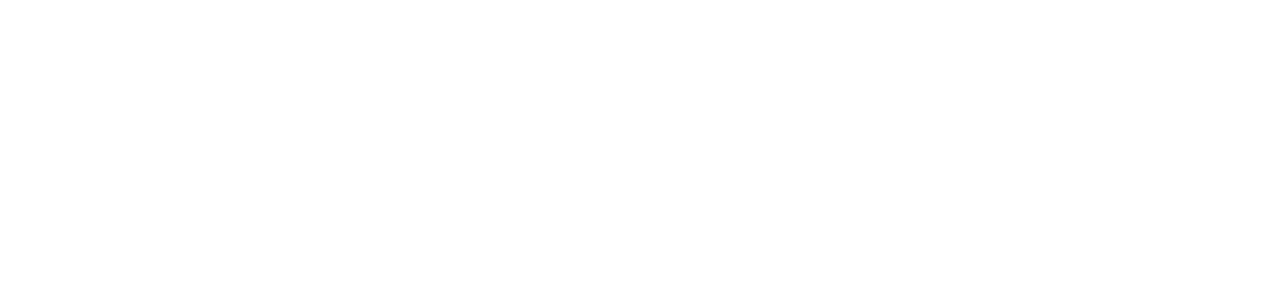
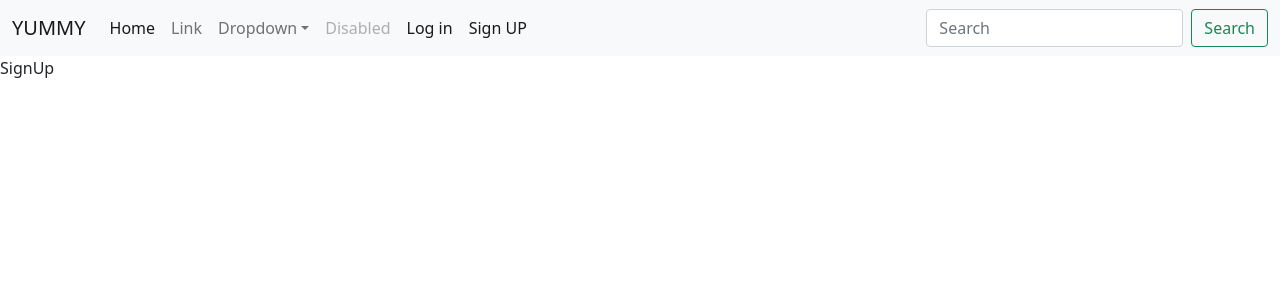
Before and after one commit to ZiadAmrAbdElmonaam/Yummy-Front, a React (Create React App) app: page /signUp in a window 1280 px wide. Shown: the top 300 px of the page. Built offline with nearby package versions, Linux system fonts and the light colour scheme.

Commit message:
login , sign up structure , and navbar

```diff
--- a/src/App.js
+++ b/src/App.js
@@ -3,15 +3,20 @@
 import Home from "./pages/Home/Home";
 import { BrowserRouter as Router, Route, Switch } from "react-router-dom";
 import KitchenDetails from "./pages/Kitchen/KitchenDetails";
+import NavBar from "./components/NavBar/NavBar";
+import SignIn from "./pages/SignIn/SignIn";
+import SignUp from "./pages/SignUp/SignUp";
 
 function App() {
   return (
     <Router>
-      {/* <NavComponent /> */}
+      <NavBar />
       <Switch>
+        <Route path="/home" exact component={Home} />
+        <Route path="/kitchendetails/:id" component={KitchenDetails} />
+        <Route path="/login" component={SignIn} />
+        <Route path="/signUp" component={SignUp} />
         <Route path="/" exact component={Home} />
-        <Route path="/kitchendetails/:id" component={KitchenDetails} />
-
         {/* <Route path="*" exact component={NotFound}/> */}
       </Switch>
     </Router>
--- a/src/components/NavBar/NavBar.jsx
+++ b/src/components/NavBar/NavBar.jsx
@@ -0,0 +1,99 @@
+import React from "react";
+import { Link } from "react-router-dom";
+
+export default function NavBar() {
+  return (
+    <nav className="navbar navbar-expand-lg navbar-light bg-light">
+      <div className="container-fluid">
+        <a className="navbar-brand" href="#">
+          YUMMY
+        </a>
+        <button
+          className="navbar-toggler"
+          type="button"
+          data-bs-toggle="collapse"
+          data-bs-target="#navbarSupportedContent"
+          aria-controls="navbarSupportedContent"
+          aria-expanded="false"
+          aria-label="Toggle navigation"
+        >
+          <span className="navbar-toggler-icon"></span>
+        </button>
+        <div className="collapse navbar-collapse" id="navbarSupportedContent">
+          <ul className="navbar-nav me-auto mb-2 mb-lg-0">
+            <li className="nav-item">
+              <Link className="nav-link active" aria-current="page" to="/home">
+                Home
+              </Link>
+            </li>
+            <li className="nav-item">
+              <a className="nav-link" href="#">
+                Link
+              </a>
+            </li>
+            <li className="nav-item dropdown">
+              <a
+                className="nav-link dropdown-toggle"
+                href="#"
+                id="navbarDropdown"
+                role="button"
+                data-bs-toggle="dropdown"
+                aria-expanded="false"
+              >
+                Dropdown
+              </a>
+              <ul className="dropdown-menu" aria-labelledby="navbarDropdown">
+                <li>
+                  <a className="dropdown-item" href="#">
+                    Action
+                  </a>
+                </li>
+                <li>
+                  <a className="dropdown-item" href="#">
+                    Another action
+                  </a>
+                </li>
+                <li>
+                  <hr className="dropdown-divider" />
+                </li>
+                <li>
+                  <a className="dropdown-item" href="#">
+                    Something else here
+                  </a>
+                </li>
+              </ul>
+            </li>
+            <li className="nav-item">
+              <a className="nav-link disabled">Disabled</a>
+            </li>
+            <li className="nav-item">
+              <Link className="nav-link active" aria-current="page" to="/login">
+                Log in
+              </Link>
+            </li>
+            <li className="nav-item">
+              <Link
+                className="nav-link active"
+                aria-current="page"
+                to="/signUp"
+              >
+                Sign UP
+              </Link>
+            </li>
+          </ul>
+          <form className="d-flex">
+            <input
+              className="form-control me-2"
+              type="search"
+              placeholder="Search"
+              aria-label="Search"
+            />
+            <button className="btn btn-outline-success" type="submit">
+              Search
+            </button>
+          </form>
+        </div>
+      </div>
+    </nav>
+  );
+}
--- /dev/null
+++ b/src/pages/SignIn/SignIn.jsx
@@ -0,0 +1,5 @@
+import React from "react";
+
+export default function SignIn() {
+  return <div>SignIn</div>;
+}
--- /dev/null
+++ b/src/pages/SignUp/SignUp.jsx
@@ -0,0 +1,5 @@
+import React from "react";
+
+export default function SignUp() {
+  return <div>SignUp</div>;
+}
```
Also changed, not shown: src/pages/SignIn/SignIn.css (added), src/pages/SignUp/SignUp.css (added).
